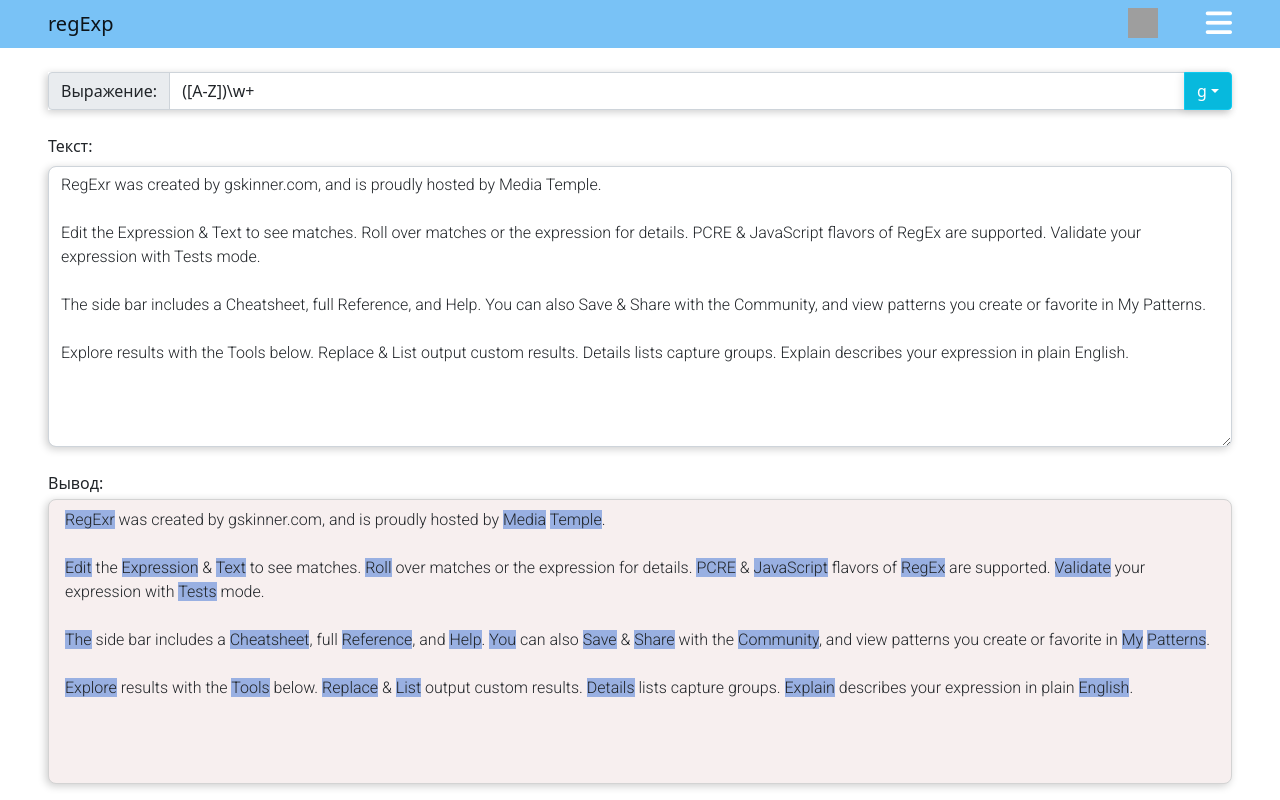
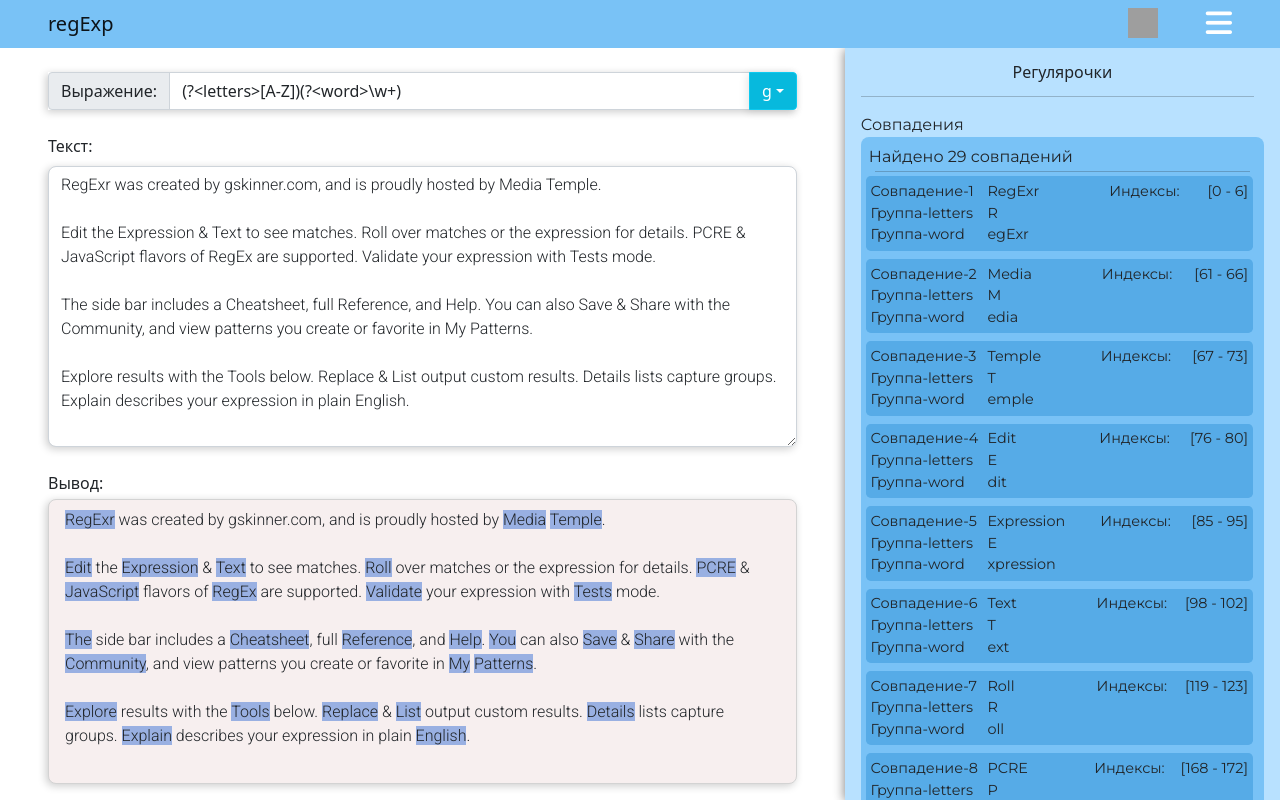
Before and after one commit to Ceratonin/project-regEx, a React (Create React App) app: page / in a window 1280 px wide. Built offline with nearby package versions, Linux system fonts and the light colour scheme; grey boxes are pictures that could not be loaded.

Commit message:
Added named groups logic for regExp
It uses comparsion by string, but should, so it shows groupNames incorrectly, if named group inside of normal and the have the same match

```diff
--- a/src/components/App.tsx
+++ b/src/components/App.tsx
@@ -16,7 +16,7 @@ const App = () => {
   const { renderInputText, inputText }: IRenderII = Input();
   const { renderExpression, inputReg, flag }: IRenderE = Expression();
 
-  const sidebarCheck = useState(false);
+  const sidebarCheck = useState(true);
   const { isHovered, memoizedListeners, mouseClick, isClicked } = useOnMouse();
 
   const Ref = useRef<null | HTMLSpanElement>(null);
@@ -29,7 +29,7 @@ const App = () => {
       isClicked,
       Ref,
     };
-  }, [isHovered, isClicked, Ref]);
+  }, [isHovered, isClicked, Ref, memoizedListeners, mouseClick]);
 
   // Мемоизация массива индексов и групп, так как при открытии
   // сайдбара каждый раз исполнялась функция GetMatchesInfo
@@ -44,9 +44,7 @@ const App = () => {
       <InputTextContext.Provider value={inputText}>
         <MouseHoverContext.Provider value={hover}>
           <div className="page">
-            <Navbar
-              sidebarCheck={sidebarCheck}
-            />
+            <Navbar sidebarCheck={sidebarCheck} />
             <div className="st">
               <div className="outSide">
                 {renderExpression}
--- a/src/components/Expression.tsx
+++ b/src/components/Expression.tsx
@@ -12,7 +12,7 @@ const flags = [
   { fullName: "sticky", char: "y", charID: 5 },
 ];
 
-const initialRegExp = `([A-Z])\\w+`; // <---------------- Дефолтное значение
+const initialRegExp = `(?<letters>[A-Z])(?<word>\\w+)`; // <---------------- Дефолтное значение
 
 const Expression = () => {
   const [inputReg, setInputReg] = useState(initialRegExp);
--- a/src/components/GetMatchesInfo.ts
+++ b/src/components/GetMatchesInfo.ts
@@ -1,4 +1,8 @@
-import { IGetMatchesInfo, IMatchesIndexes } from "../utils/types";
+import {
+  IGetMatchesInfo,
+  IMatchesGroups,
+  IMatchesIndexes,
+} from "../utils/types";
 
 // Функция, превращающая введенную строку в полноценное регулярное выражение
 export const regExpCreate = (inputReg: string, flag: string) => {
@@ -36,10 +40,12 @@ export const GetMatchesInfo = (
 ): IGetMatchesInfo => {
   const captures: string[][] = [];
   const indexes: Array<IMatchesIndexes> = [];
+  const groups: Array<IMatchesGroups> = [];
   let matchesArray = [];
   let matchInfo = {
     indexes,
     captures,
+    groups,
   };
 
   const cap: string[] = [];
@@ -73,6 +79,8 @@ export const GetMatchesInfo = (
           });
 
           captures[i] = [...cap];
+
+          if (elem.groups) groups[i] = elem.groups;
         }
       });
   } else {
@@ -95,6 +103,8 @@ export const GetMatchesInfo = (
         });
 
         captures[i] = [...cap];
+
+        if (elem.groups) groups[i] = elem.groups;
       }
     });
   }
@@ -102,6 +112,7 @@ export const GetMatchesInfo = (
   matchInfo = {
     indexes,
     captures,
+    groups,
   };
 
   return matchInfo;
--- a/src/components/Sidebar.tsx
+++ b/src/components/Sidebar.tsx
@@ -1,16 +1,16 @@
-import { useContext, useEffect } from "react";
+import { useCallback, useContext, useEffect } from "react";
 import RegExpContext from "../contexts/RegExpContext";
 import "../styles/styles.scss";
 import "../styles/highlightStyles.scss";
 import "../styles/sidebar.scss";
-import { useMatchContent } from "./SidebarContent";
+import { useAmountLetter } from "./hooks/SidebarContent";
 import MouseHoverContext from "../contexts/MouseHoverContext";
 import { ISidebarState } from "../utils/types";
 
 const Sidebar = ({ sidebarCheck }: ISidebarState) => {
   const [sidebarState, setSidebarState] = sidebarCheck;
 
-  const { indexes, captures } = useContext(RegExpContext);
+  const { indexes, captures, groups } = useContext(RegExpContext);
   const { isHovered, memoizedListeners, isClicked, Ref } =
     useContext(MouseHoverContext);
 
@@ -31,11 +31,30 @@ const Sidebar = ({ sidebarCheck }: ISidebarState) => {
     return <span>{group}</span>;
   };
 
+  const matchGroupName = (group: string, id: number, index: number) => {
+    let groupName = "";
+
+    if (id === 0) groupName = `Совпадение-${index + 1}`;
+    else groupName = `Группа-${id}`;
+
+    Object.keys(groups[index]).map((elemKey) => {
+      if (
+        groups[index][elemKey] !== undefined &&
+        groups[index][elemKey] === group
+      )
+        groupName = `Группа-${elemKey}`;
+
+      return groupName;
+    });
+
+    return groupName;
+  };
+
   useEffect(() => {
     if (isClicked.clicked) {
       setSidebarState(true);
     }
-  },[isClicked]);
+  }, [isClicked]);
 
   const sidebarShow = sidebarState ? "open" : "close";
 
@@ -52,7 +71,7 @@ const Sidebar = ({ sidebarCheck }: ISidebarState) => {
             <span>Совпадения</span>
             <div className="sidebar-content-area">
               <span className="sidebar-content-match-amount">
-                {useMatchContent()}
+                {useAmountLetter()}
               </span>
               <hr />
               <ul className="list-group py-1">
@@ -64,14 +83,12 @@ const Sidebar = ({ sidebarCheck }: ISidebarState) => {
                       key={index}
                     >
                       {value.map((group, id) => {
-                        let groupName = "";
-                        if (id === 0) groupName = `Совпадение-${index + 1}`;
-                        else groupName = `Группа-${id}`;
-
                         return (
                           <div className="list-group-item-content" key={id}>
                             <span>
-                              <div className="inside">{groupName}</div>
+                              <div className="inside">
+                                {matchGroupName(group, id, index)}
+                              </div>
                             </span>
                             <span>
                               {id === 0 ? (
--- a/src/components/SidebarContent.ts
+++ b/src/components/hooks/SidebarContent.ts
@@ -1,7 +1,7 @@
 import { useContext } from "react";
-import RegExpContext from "../contexts/RegExpContext";
+import RegExpContext from "../../contexts/RegExpContext";
 
-export const useMatchContent = () => {
+export const useAmountLetter = () => {
   const { indexes } = useContext(RegExpContext);
 
   const amount = indexes.length.toString();
--- a/src/components/hooks/useOnMouse.ts
+++ b/src/components/hooks/useOnMouse.ts
@@ -1,6 +1,6 @@
 import { useCallback, useMemo, useState } from "react";
 
-const useOnMouse = () => {
+const useOnMouse: any = () => {
   const [isHovered, setIsHovered] = useState({ hover: false, index: -1 });
   const [isClicked, setIsClicked] = useState({ clicked: false, index: -1 });
 
```
Also changed, not shown: src/utils/types.ts (+7 -2 lines), src/components/Highlight.tsx (line endings or trailing spaces).
